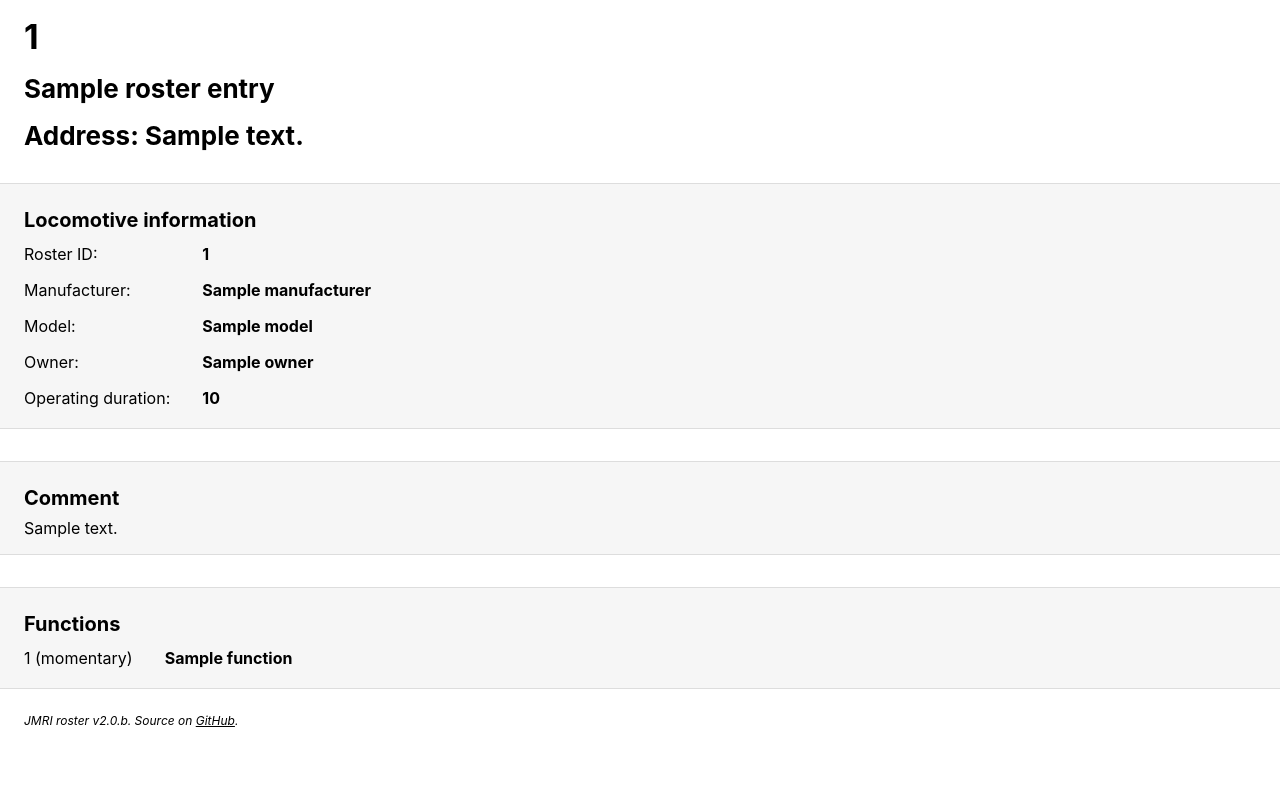
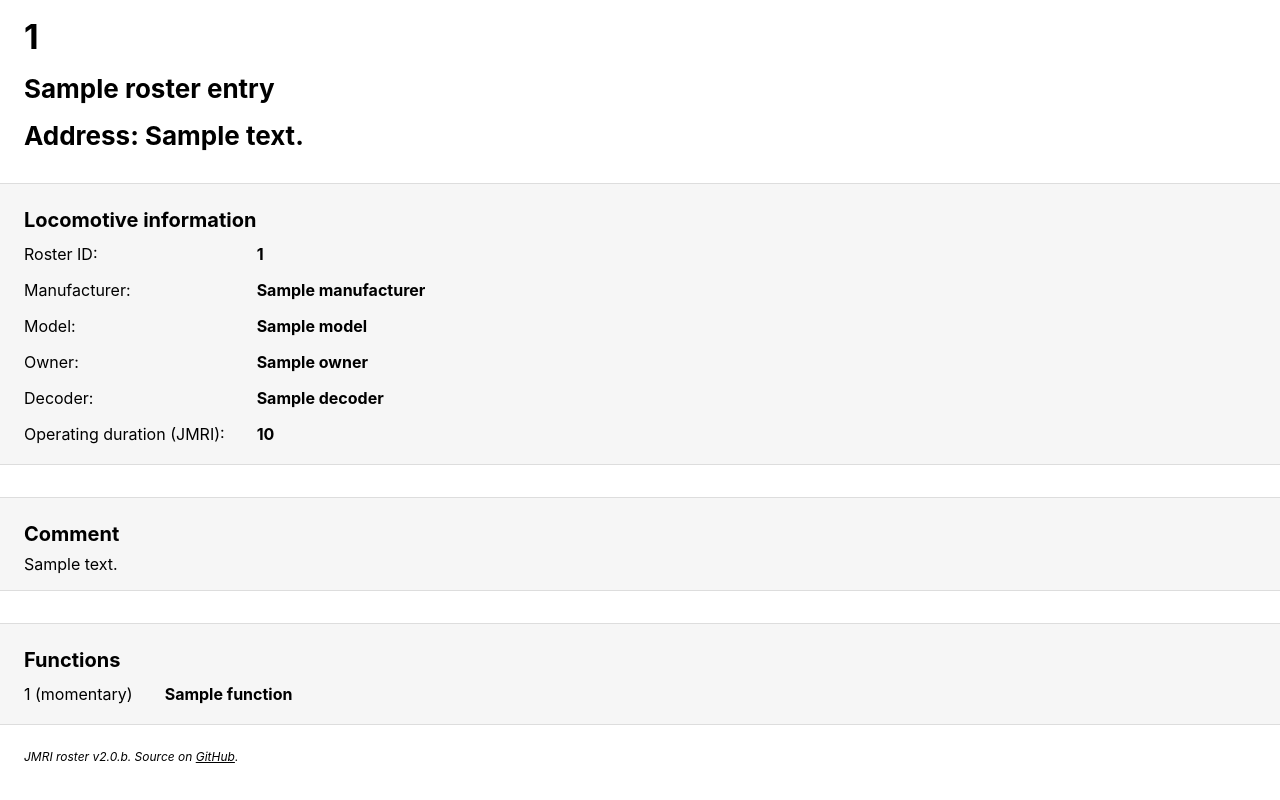
Before and after one commit to wormoworm/jmri-roster, a FastAPI app: template src/templates/roster_entry.html in a window 1280 px wide. Run offline with FastAPI, Linux system fonts and the light colour scheme; the template is opened without the code that fills it: most values are stand-ins (such as "Sample title", 1, 10 or a date in 2020); parts of the project's set-up code (start-up, migrations or seed data) failed here and were passed over.

Commit message:
Show decoder model in roster entry UI. Minor tweaks in roster entry UI.

```diff
--- a/src/templates/roster_entry.html
+++ b/src/templates/roster_entry.html
@@ -44,16 +44,22 @@
                             <td class="tableRowValue"><p class="value">{{ roster_entry.owner }}</p></td>
                         </tr>
                     {% endif %}
-                    {% if roster_entry.operating_duration -%}
+                    {% if roster_entry.decoder -%}
                         <tr>
-                            <td class="tableRowLabel"><p class="label">Operating duration:</p></td>
-                            <td class="tableRowValue"><p class="value">{{ roster_entry.operating_duration_hms() }}</p></td>
+                            <td class="tableRowLabel"><p class="label">Decoder:</p></td>
+                            <td class="tableRowValue"><p class="value">{{ roster_entry.decoder }}</p></td>
                         </tr>
                     {% endif %}
                     {% if roster_entry.last_operated -%}
                         <tr>
-                            <td class="tableRowLabel"><p class="label">Last Operated:</p></td>
+                            <td class="tableRowLabel"><p class="label">Last Operated (JMRI):</p></td>
                             <td class="tableRowValue"><p class="value">{{ roster_entry.last_operated_datetime().strftime('%Y-%m-%d %H:%M') }}</p></td>
+                        </tr>
+                    {% endif %}
+                    {% if roster_entry.operating_duration -%}
+                        <tr>
+                            <td class="tableRowLabel"><p class="label">Operating duration  (JMRI):</p></td>
+                            <td class="tableRowValue"><p class="value">{{ roster_entry.operating_duration_hms() }}</p></td>
                         </tr>
                     {% endif %}
                 </table>
```
